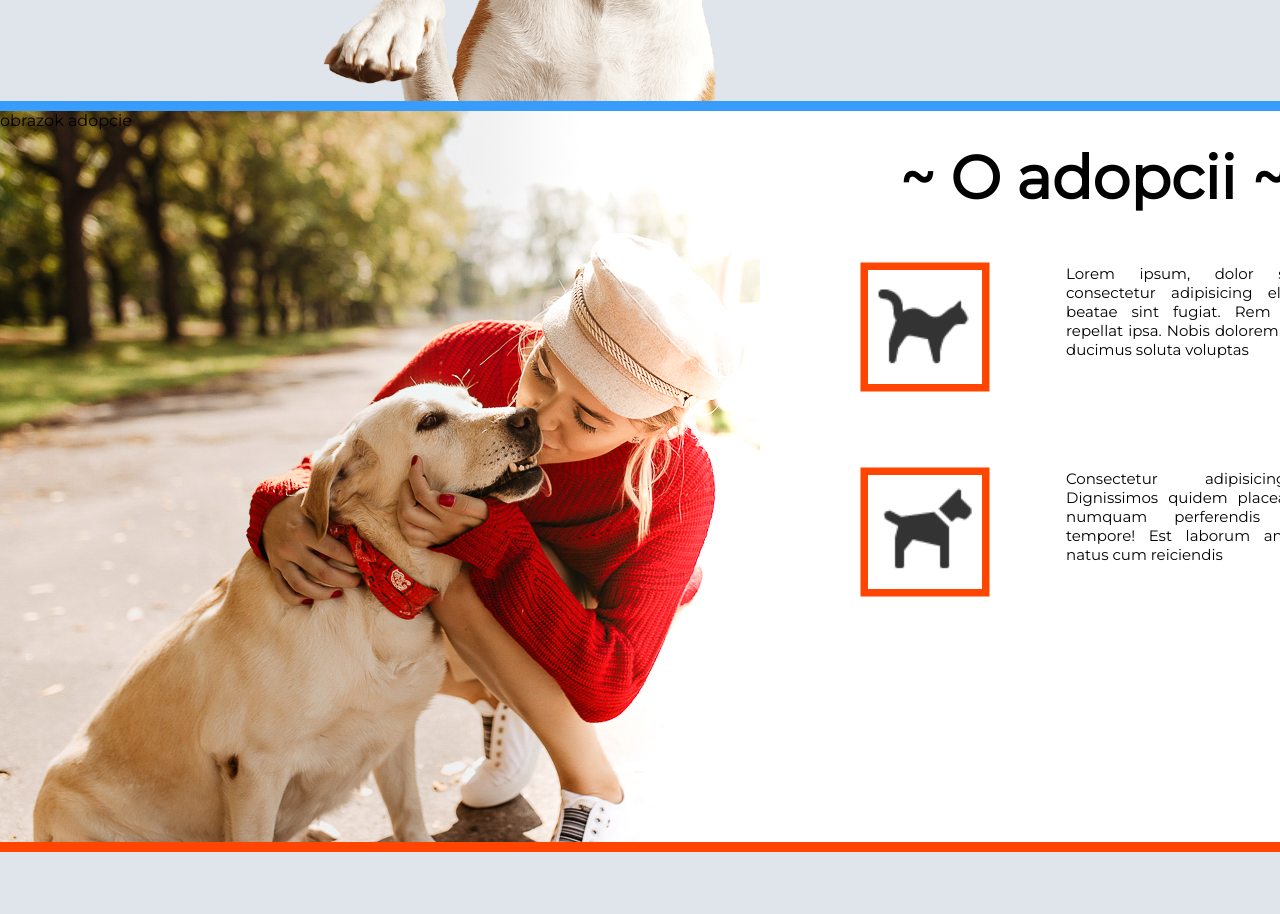
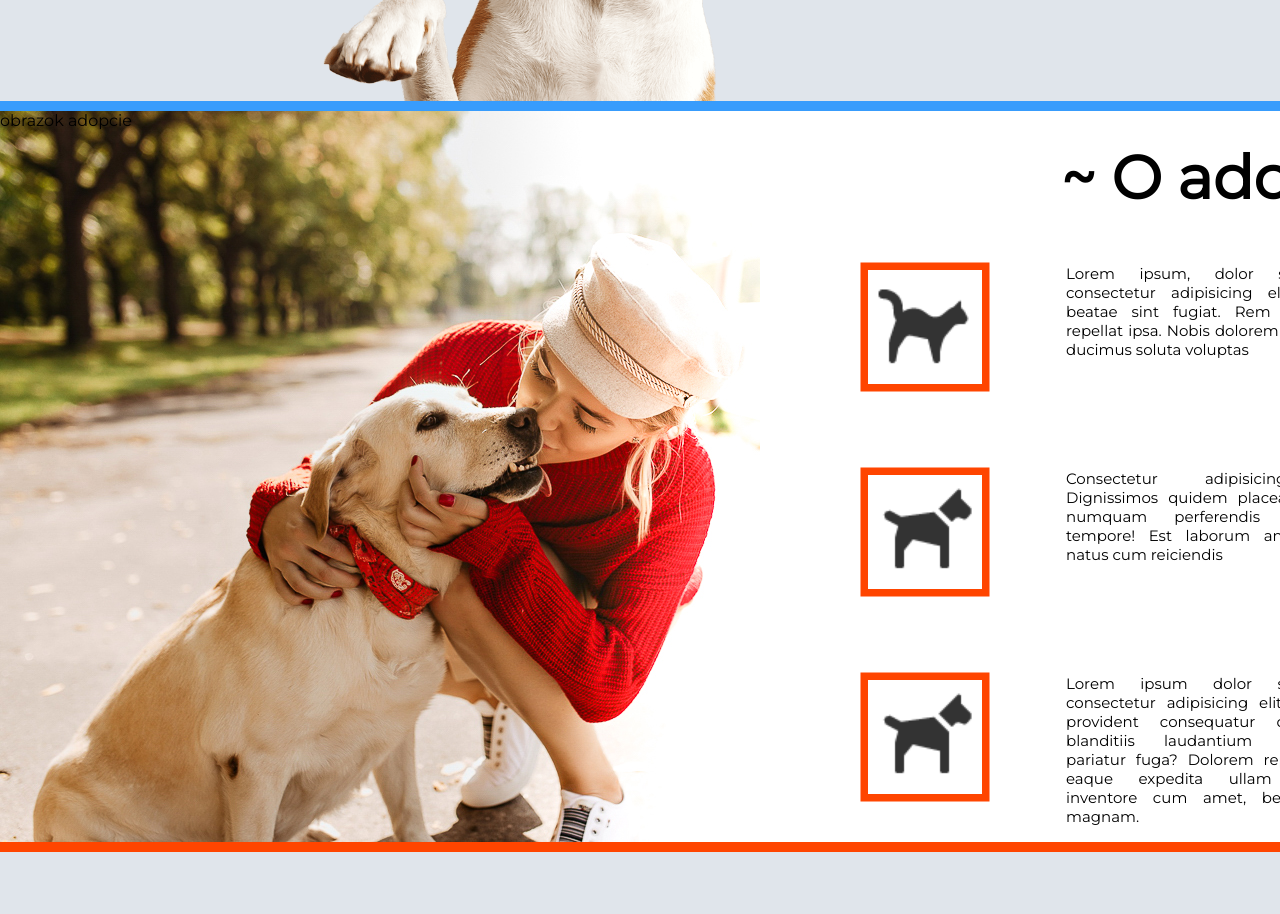
Before and after one commit to matejvalocky/WEB-UTULOK, a plain HTML site: page index.html in a window 1280 px wide. Shown: the part 2580-3494 px from the top of the page. Before the commit the page ends 3432 px from the top, so only its background shows below. Drawn offline with nearby package versions, Linux system fonts and the light colour scheme.

Commit message:
stylovanie sekcie adopcia - nastavenie respotivity2

```diff
--- a/index.html
+++ b/index.html
@@ -169,6 +169,13 @@
                         quidem placeat suscipit numquam perferendis provident tempore! Est
                         laborum animi quod natus cum reiciendis
                     </p>
+
+                    <img src="./img/glyph/DOG1.png" alt="">
+                    <p> Lorem ipsum dolor sit amet consectetur adipisicing elit. Incidunt provident
+                        consequatur qui eum, blanditiis laudantium voluptates pariatur fuga? Dolorem
+                        repudiandae eaque expedita ullam incidunt inventore cum amet, beatae velit magnam.
+                    </p>
+
                 </div>
             </div>
         </div>
--- a/styles.css
+++ b/styles.css
@@ -612,7 +612,7 @@ body{
         display: block;
         /* border: 1px red solid; */
         padding-top: 10px;
-        /* padding-left: 50px; */
+        padding-left: 161px;
         font-size: 60px;
         margin-top: 20px;
     }
```
